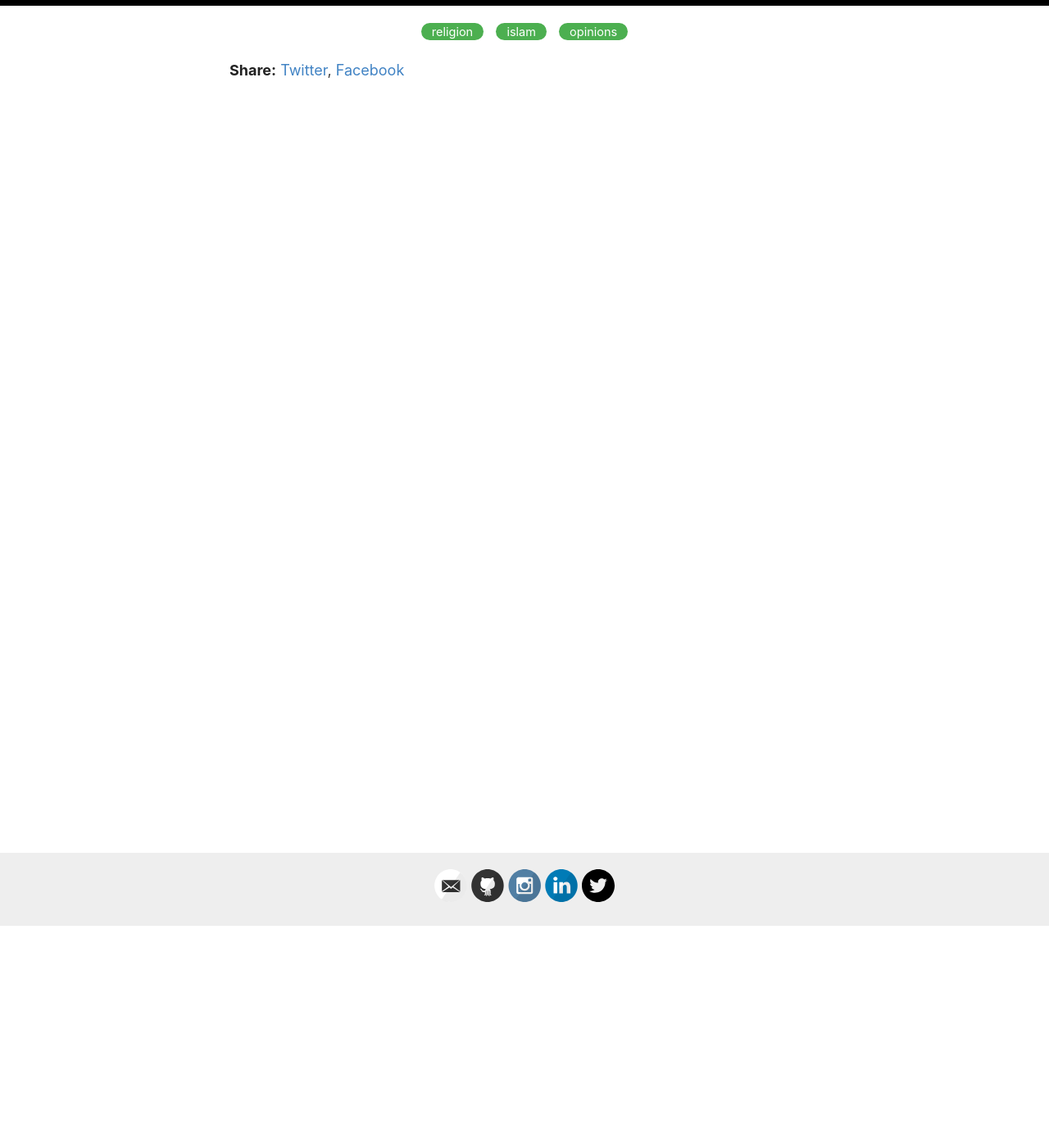
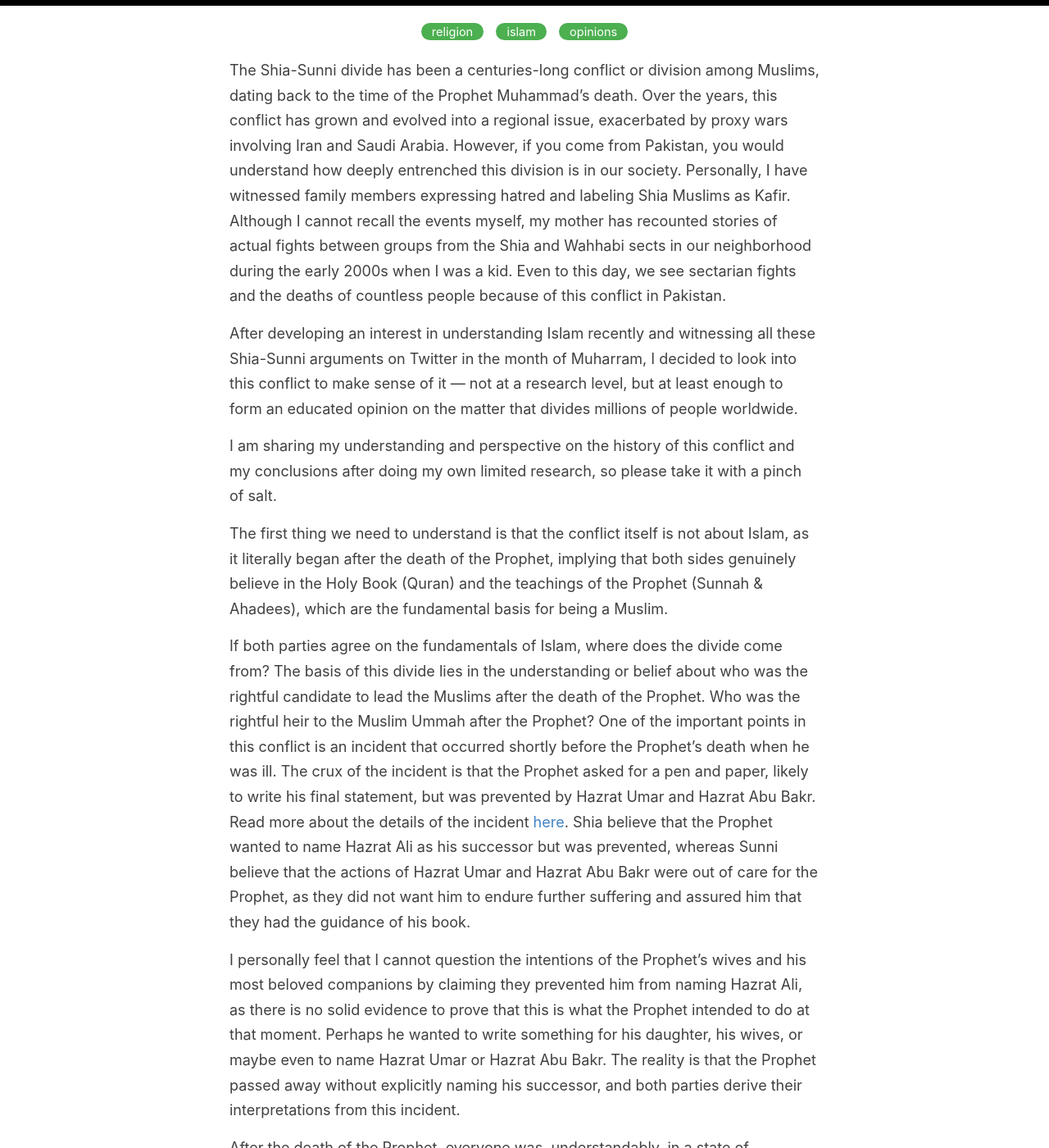
Before and after one commit to Ubaidbutt/ubaidbutt.github.io, a Jekyll site: the page built from _posts/2024-11-29-shia-sunni-conflict.md, in a window 1280 px wide and 1400 px high, scrolled down 271 px. Shown: the whole window at 82% size. Built offline with Jekyll 4.4.1, drawn with Linux system fonts in a browser that asks for light colours; some of the changed text lies outside the part shown.

Commit message:
Started writing

```diff
--- a/_posts/2024-11-29-shia-sunni-conflict.md
+++ b/_posts/2024-11-29-shia-sunni-conflict.md
@@ -3,3 +3,19 @@ layout: post
 title: "My perspective on Shia-Sunni conflict in Islam"
 categories: [religion, islam, opinions]
 ---
+
+The Shia-Sunni divide has been a centuries-long conflict or division among Muslims, dating back to the time of the Prophet Muhammad's death. Over the years, this conflict has grown and evolved into a regional issue, exacerbated by proxy wars involving Iran and Saudi Arabia. However, if you come from Pakistan, you would understand how deeply entrenched this division is in our society. Personally, I have witnessed family members expressing hatred and labeling Shia Muslims as Kafir. Although I cannot recall the events myself, my mother has recounted stories of actual fights between groups from the Shia and Wahhabi sects in our neighborhood during the early 2000s when I was a kid. Even to this day, we see sectarian fights and the deaths of countless people because of this conflict in Pakistan.
+
+After developing an interest in understanding Islam recently and witnessing all these Shia-Sunni arguments on Twitter in the month of Muharram, I decided to look into this conflict to make sense of it — not at a research level, but at least enough to form an educated opinion on the matter that divides millions of people worldwide.
+
+I am sharing my understanding and perspective on the history of this conflict and my conclusions after doing my own limited research, so please take it with a pinch of salt.
+
+The first thing we need to understand is that the conflict itself is not about Islam, as it literally began after the death of the Prophet, implying that both sides genuinely believe in the Holy Book (Quran) and the teachings of the Prophet (Sunnah & Ahadees), which are the fundamental basis for being a Muslim.
+
+If both parties agree on the fundamentals of Islam, where does the divide come from? The basis of this divide lies in the understanding or belief about who was the rightful candidate to lead the Muslims after the death of the Prophet. Who was the rightful heir to the Muslim Ummah after the Prophet? One of the important points in this conflict is an incident that occurred shortly before the Prophet's death when he was ill. The crux of the incident is that the Prophet asked for a pen and paper, likely to write his final statement, but was prevented by Hazrat Umar and Hazrat Abu Bakr. Read more about the details of the incident [here](https://en.wikipedia.org/wiki/Hadith_of_pen_and_paper#:~:text=The%20hadith%20of%20pen%20and%20paper%20%28Arabic%3A%20%D8%AD%D8%AF%D9%8A%D8%AB,a%20Thursday%2C%20but%20was%20prevented%20from%20doing%20so.). Shia believe that the Prophet wanted to name Hazrat Ali as his successor but was prevented, whereas Sunni believe that the actions of Hazrat Umar and Hazrat Abu Bakr were out of care for the Prophet, as they did not want him to endure further suffering and assured him that they had the guidance of his book.
+
+I personally feel that I cannot question the intentions of the Prophet's wives and his most beloved companions by claiming they prevented him from naming Hazrat Ali, as there is no solid evidence to prove that this is what the Prophet intended to do at that moment. Perhaps he wanted to write something for his daughter, his wives, or maybe even to name Hazrat Umar or Hazrat Abu Bakr. The reality is that the Prophet passed away without explicitly naming his successor, and both parties derive their interpretations from this incident.
+
+After the death of the Prophet, everyone was, understandably, in a state of mourning. Hazrat Ali and some other family members began preparing for the final rituals, while a discussion (shura) was convened in Medina to decide the Prophet's successor. Hazrat Umar, Hazrat Abu Bakr, and some other companions attended this meeting. There were suggestions to have different rulers for Mecca and Medina, but many people preferred a single leader for the entire Muslim Ummah. The discussion lasted nearly a full day, and as tensions began to rise, Hazrat Umar took the initiative and pledged allegiance to Hazrat Abu Bakr as his leader. The people of Mecca and Medina followed suit and pledged allegiance (Bay'ah) to Hazrat Abu Bakr.
+
+Hazrat Ali was not present at this gathering, as he was occupied with the Prophet's burial ceremony. It is also said that many were not happy with Hazrat Abu Bakr being chosen as the successor. Hazrat Ali did not give his pledge of allegiance (Bay'ah) for nearly six months, but later, after some reconciliation with Hazrat Abu Bakr, he did take the oath. This event, known as the Incident of Saqifah, is one of the most controversial moments following the Prophet's death, as Shia believe that Hazrat Abu Bakr was wrongly appointed and that the leadership should have gone to Hazrat Ali. There are numerous videos and content available online from different scholars discussing this incident if you wish to explore it further, but the overall summary is likely to remain consistent.
```
